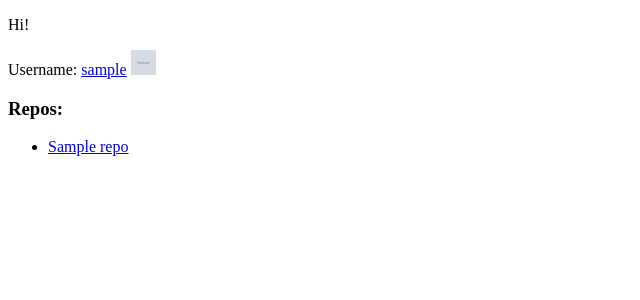
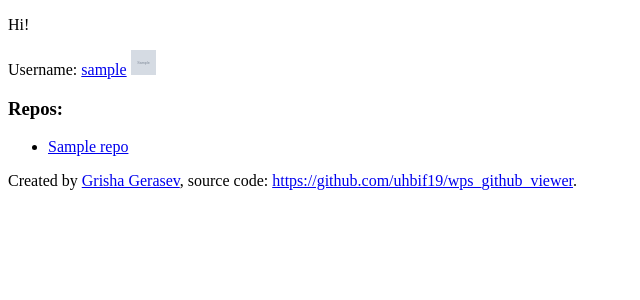
Before and after one commit to uhbif19/wps_github_viewer, a Django app: template viewer/templates/view_account.html in a window 1280 px wide. Shown: the top 300 px of the page, without its empty margins (0-640 px from the left). Run offline with Django 4.2, Linux system fonts and the light colour scheme; a user stored in the database is signed in; tables that the repository leaves empty hold one stand-in row (values such as "Sample post"); the template is opened without the code that fills it: most values are stand-ins (such as "Sample title", 1, 10 or a date in 2020); grey boxes marked "Sample" are stand-in pictures; parts of the project's set-up code (start-up, migrations or seed data) failed here and were passed over.

Commit message:
Add credentials and fix typo

```diff
--- a/viewer/templates/view_account.html
+++ b/viewer/templates/view_account.html
@@ -29,8 +29,11 @@ Error requesting Github.
     {% endif %}
 
 {% else %}
-<p>Please <a href="{% url "social:begin" "github" %}">Authenticated with GitHub</a></p>
+<p>Please <a href="{% url "social:begin" "github" %}">Authenticate with GitHub</a></p>
 {% endif %}
+
+    Created by <a href="https://github.com/uhbif19">Grisha Gerasev</a>, source code: <a href="https://github.com/uhbif19/wps_github_viewer">https://github.com/uhbif19/wps_github_viewer</a>.
     </div>
+
 </body>
 </html>
```
